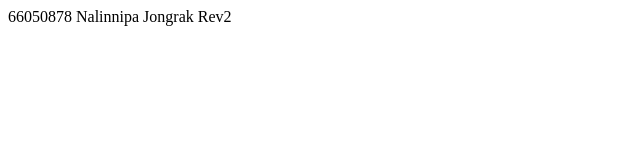
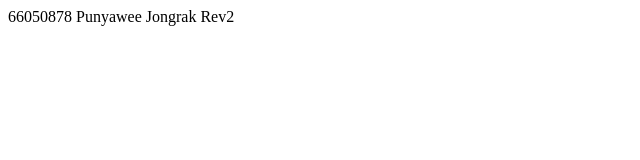
Before and after one commit to Punyawee29-Jong/git101_Punice, a plain HTML site: page index.html in a window 1280 px wide. Shown: the full height of the page, 0-640 px from the left. Drawn offline with Linux system fonts and the light colour scheme.

Commit message:
Update index.html

```diff
--- a/index.html
+++ b/index.html
@@ -6,6 +6,6 @@
     <title>Document</title>
 </head>
 <body>
-    66050878 Nalinnipa Jongrak Rev2
+    66050878 Punyawee Jongrak Rev2
 </body>
 </html2
```
